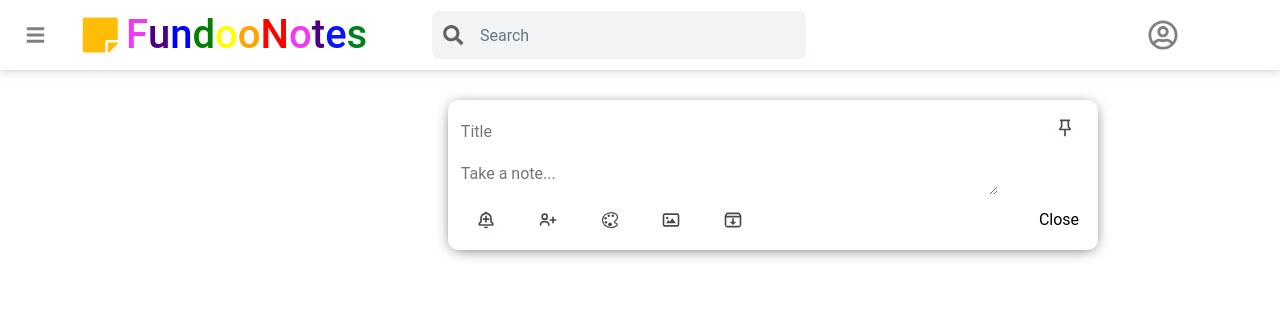
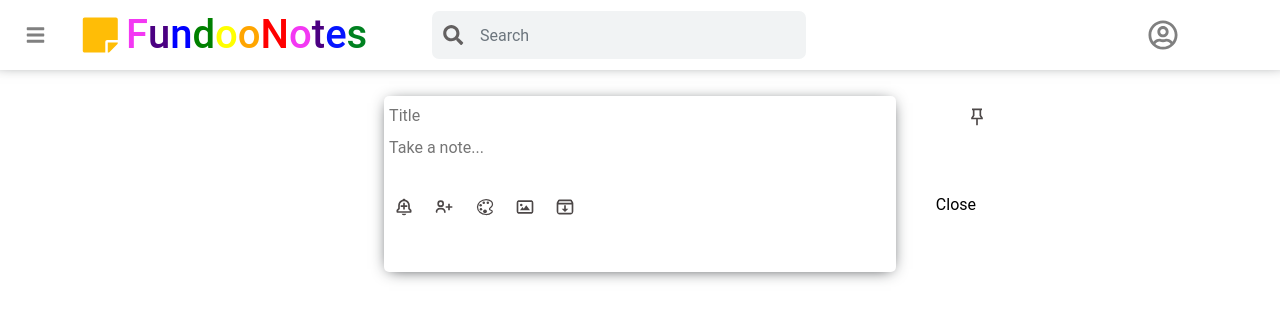
Before and after one commit to kirankumar-Matham96/Fundoo_Notes_React_Frontend, a React (Create React App) app in the folder my-first-react-app/: page /dashboard in a window 1280 px wide. Shown: the top 320 px of the page. Built offline with nearby package versions, Linux system fonts and the light colour scheme.

Commit message:
perf: update dashboard styling

```diff
--- a/my-first-react-app/src/components/createNote.jsx
+++ b/my-first-react-app/src/components/createNote.jsx
@@ -1,5 +1,6 @@
 import "../scss/createNotes.scss";
 import React, { useState } from 'react';
+// import { useForm } from 'react-hook-form';
 import {RiPushpin2Line, RiInboxArchiveLine} from 'react-icons/ri';
 import {BiBellPlus, BiUserPlus, BiImage} from 'react-icons/bi';
 import { IoColorPaletteOutline } from 'react-icons/io5';
@@ -13,9 +14,13 @@ const CreateNote = (props) =>
   }
 
   const [note, setNote] = useState(initialState);
+  // const { handleSubmit } = useForm();
 
-  const close = () =>
+  // const close = (event) =>
+  const handleSubmit = (event) =>
   {
+    event.preventDefault();
+    console.log(`event in handler: ${event.target.title}`);
     console.log(`note in create note: ${ JSON.stringify(note) }`);
     const newObj = {
       ...note,
@@ -35,9 +40,15 @@ const CreateNote = (props) =>
       //     }
 
       console.log('axios response:',CRUD.createNote(newObj));
-      CRUD.getAllNotes();
+      // CRUD.getAllNotes();
       // (note.title && note.content) ? props.passNote(CRUD.createNote(newObj)) : alert('Please add Title and Content');
     (note.title && note.content) ? props.passNote(note) : alert('Please add Title and Content');
+    resetForm();
+    }
+
+  const resetForm = () =>
+  {
+    document.getElementById('form-fields').reset();
   }
 
   const inputEvent = (event) =>
@@ -54,21 +65,41 @@ const CreateNote = (props) =>
 
   return (<div className='createNote'>
     <div className='main_note'>
+      <form className='form-part' id='form-fields' onSubmit={ handleSubmit }>
       <div className='row1'>
-        <input type='text' name='title' value={note.title} onChange={ inputEvent } placeholder='Title' />
-        <textarea  name='content' value={note.content} onChange={ inputEvent } placeholder='Take a note...'></textarea>
-        <div className='notebar_icons'>
+          <div className="input-group">
+            <input className='mb-0 mr-1' type='text' name='title' value={note.title} onChange={inputEvent} placeholder='Title' />
+            <RiPushpin2Line className='pin' />
+          </div>
+
+          {/* <textarea className='mb-0 mt-1 mr-1' name='content' value={note.content} onChange={ inputEvent } placeholder='Take a note...'></textarea> */}
+          <textarea className='content-area' name='content' value={note.content} onChange={ inputEvent } placeholder='Take a note...'></textarea>
+        <div className="icon-close-group inline">
+          <div className='mt-1 pt-1 pb-1 notebar_icons'>
             <BiBellPlus className='inner_icons'/>
             <BiUserPlus className='inner_icons'/>
             <IoColorPaletteOutline className='inner_icons'/>
             <BiImage className='inner_icons'/>
             <RiInboxArchiveLine className='inner_icons'/>
           </div>
+          {/* <button className='close' type='submit' onClick={ close }>Close</button> */}
+          <button className='close' type='submit'>Close</button>
         </div>
-      <div className='row2'>
+      </div>
+
+
+        {/* <div className='row2'>
           <RiPushpin2Line className='pin'/>
-        <button className='close' onClick={ close }>Close</button>
-      </div>
+          <button className='close' type='submit' onClick={ close }>Close</button>
+        </div> */}
+
+
+      </form>
+      {/* <div className='row2'>
+        <RiPushpin2Line className='pin'/>
+        <button className='close' type='submit' onClick={ close }>Close</button>
+        </div> */}
+        {/* </form> */}
     </div>
   </div>)
 }
--- a/my-first-react-app/src/pages/login.jsx
+++ b/my-first-react-app/src/pages/login.jsx
@@ -60,7 +60,10 @@ const Login = () =>
             password: ''
           }}
           validationSchema={validate}
-          onSubmit={values => userCredentials(values) }
+        onSubmit={(values, { resetForm }) => {
+          userCredentials(values);
+          resetForm({ values: '' });
+        }}
         >
         {({errors, touched}) => (
           <div className='login-container'>
--- a/my-first-react-app/src/pages/register.jsx
+++ b/my-first-react-app/src/pages/register.jsx
@@ -133,7 +133,8 @@ class Register extends Component
     event.preventDefault();
     this.setState({ isSubmitting: true });
     const { formValues, formValidity } = this.state;
-    if (Object.values(formValidity).every(Boolean)) {
+    if (Object.values(formValidity).every(Boolean))
+    {
       alert('Form is validated, submitting the form...');
       this.getData(event.target);
       this.setState({ isSubmitting: false });
@@ -155,7 +156,7 @@ class Register extends Component
       <div className='register-page'>
         <div className='form-content'>
         <Formik>
-          <Form onSubmit={this.handleSubmit} >
+            <Form onSubmit={ this.handleSubmit } >
             <div className='title'>
               {<Title />}
             </div>
--- a/my-first-react-app/src/scss/createNotes.scss
+++ b/my-first-react-app/src/scss/createNotes.scss
@@ -8,78 +8,170 @@
   padding: 5px;
   // border: 1px solid red;
   border-radius: 20px;
+  // border-radius: 20px;
   color: rgb(77, 72, 72);
 }
 @mixin takeNoteTab {
   display: flex;
   flex-direction: column;
-  // border: 1px solid rgb(38, 0, 255);
 }
-.createNote {
-  // position: absolute;
+@mixin border-color {
+  // border: 1px solid red;
+}
+/**
+new changes experiments:
+*/
+.createNote{
+  @include border-color;
+  box-shadow: 0px 2px 15px -5px;
+  border-radius: 5px;
+  margin: 2% 30%;
+  height: 22vh;
+  .main_note{
+    // all:unset;
+    // @include border-color;
+    // border: 1px solid rgb(111, 121, 214);
+    // @include takeNoteTab;
+    flex-direction: row;
+    justify-content: space-between;
+    width: 100%;
+    height: 100%;
+    // form-part{
 
-  margin-top: 30px;
-  margin-left: 35%;
-  height: 150px;
-  width: 650px;
-  // border: 1px solid red;
-  box-shadow: 0px 2px 15px -5px;
-  border-radius: 10px;
+    .row1{
+      // @include border-color;
+      @include takeNoteTab;
+      // width: 75vw;
+      width: 38rem;
+      height: 100%;
+      padding-top: 1%;
+      padding-left: 1%;
+      .input-group{
+        @include border-color;
+        display: flex;
+        justify-content: space-between;
+        input{all: unset;}
+        .pin{
+          @include border-color;
+          @include icon-design;
+        }
+      }
+      .content-area{
+        all: unset;
+        @include border-color;
+        margin-top: 5px;
+      }
+      .icon-close-group{
+        @include border-color;
+        // border: 1px solid blue;
+        display: flex;
+        justify-content: space-between;
+        .notebar_icons{
+          @include border-color;
+          width: 85%;
+
+          .inner_icons{
+            @include icon-design;
+            margin-right: 2%;
+          }
+        }
+        .close{
+          background: none;
+          border: none;
+          margin-right: 10px;
+          color: black;
+        }
+      }
+    }
+  }
 }
 
-.main_note{
-  // border: 1px solid rgb(9, 255, 0);
-  display: flex;
-  flex-direction: row;
-  justify-content: space-between;
-  width: 99%;
-  height: 90%;
-}
-.row1,.row2{
-  @include takeNoteTab;
-}
-.row1{
-  padding-left: 2%;
-  width: 550px;
-  justify-content: flex-start;
-}
-.row2{
-  align-items: flex-end;
-  justify-content: space-between;
-  width: 60px
-}
-.row1 input, textarea {
-  all: unset;
-  height: 12vh;
-  margin-top: 15px;
-  margin-bottom: 15px;
-  border: none;
-  // border: 1px solid black;
-}
-.pin{
-  @include icon-design;
-  margin: 12px;
-}
-.close{
-  display: flex;
-  justify-content: center;
-  align-items: center;
-  border: none;
-  background-color: #fff;
-  width: 65px;
-  height: 30px;
-}
-.notebar_icons{
-  margin-top: 5px;
-  margin-bottom: 0;
-  margin-left: 1%;
-  margin-right: 1%;
-}
-.inner_icons{
-  @include icon-design;
-  margin: 1% 5% 0 1%;
-}
-.inner_icons:hover,
-.pin:hover{
-  @include icon_background_color;
-}
+
+
+//*************************************
+
+
+// .createNote .main_note form{
+//   all:unset;
+// }
+// .createNote {
+//   // position: absolute;
+
+//   margin-top: 30px;
+//   margin-left: 25%;
+//   height: 150px;
+//   // width: 50%;
+//   width: 650px;
+//   border: 1px solid red;
+//   box-shadow: 0px 2px 15px -5px;
+//   border-radius: 10px;
+// }
+
+// .main_note{
+//   border: 1px solid rgb(9, 255, 0);
+//   display: flex;
+//   flex-direction: row;
+//   // flex-direction: column;
+//   justify-content: space-between;
+//   width: 99%;
+//   height: 90%;
+// }
+// .row1,.row2{
+//   @include takeNoteTab;
+// }
+// .row1{
+//   padding-left: 2%;
+//   width: 550px;
+//   border: 1px solid rgb(240, 12, 12);
+//   justify-content: flex-start;
+// }
+// .row2{
+//   align-items: flex-end;
+//   justify-content: space-between;
+//   width: 60px;
+//   border: 1px solid rgb(240, 12, 12);
+// }
+// .row1 input {
+//   all: unset;
+//   // height: 12vh;
+//   margin-top: 15px;
+//   margin-bottom: 15px;
+//   border: none;
+//   border: 1px solid rgb(123, 245, 53);
+// }
+// .row1 textarea {
+//   all: unset;
+//   // height: auto;
+//   height: 8vh;
+//   margin-top: 15px;
+//   margin-bottom: 15px;
+//   border: none;
+//   border: 1px solid rgb(240, 12, 12);
+// }
+// .pin{
+//   @include icon-design;
+//   margin: 12px;
+// }
+// .close{
+//   display: flex;
+//   justify-content: center;
+//   align-items: center;
+//   border: none;
+//   background-color: #fff;
+//   width: 65px;
+//   height: 30px;
+// }
+// .notebar_icons{
+//   margin-top: 5px;
+//   margin-bottom: 0;
+//   margin-left: 1%;
+//   margin-right: 1%;
+// }
+// .inner_icons{
+//   @include icon-design;
+//   margin: 1% 5% 0 1%;
+// }
+// .inner_icons:hover,
+// .pin:hover{
+//   @include icon_background_color;
+// }
```
Also changed, not shown: my-first-react-app/package.json (+4 -4 lines), my-first-react-app/src/components/takeANote.jsx (added), 1 other file (tests, documents, lock files or other folders). Lines whose indentation alone changed are shown as unchanged.
